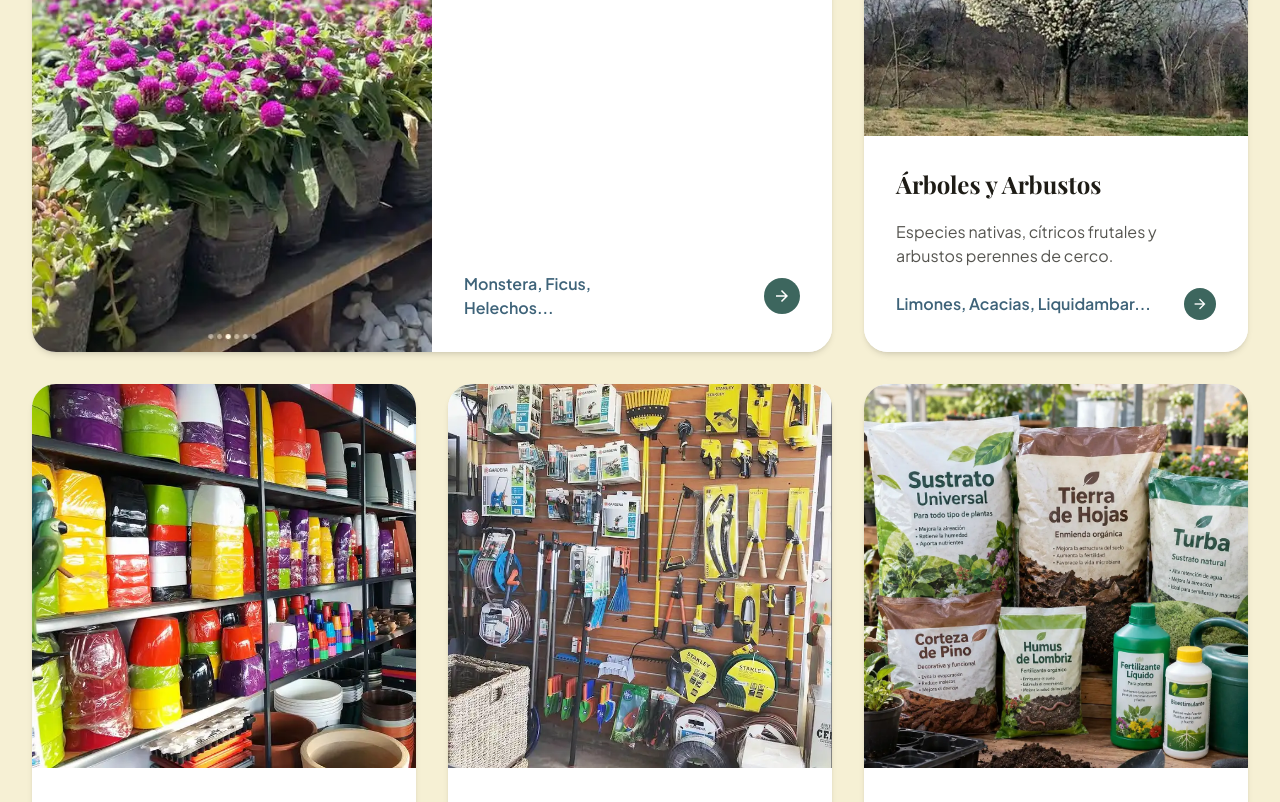
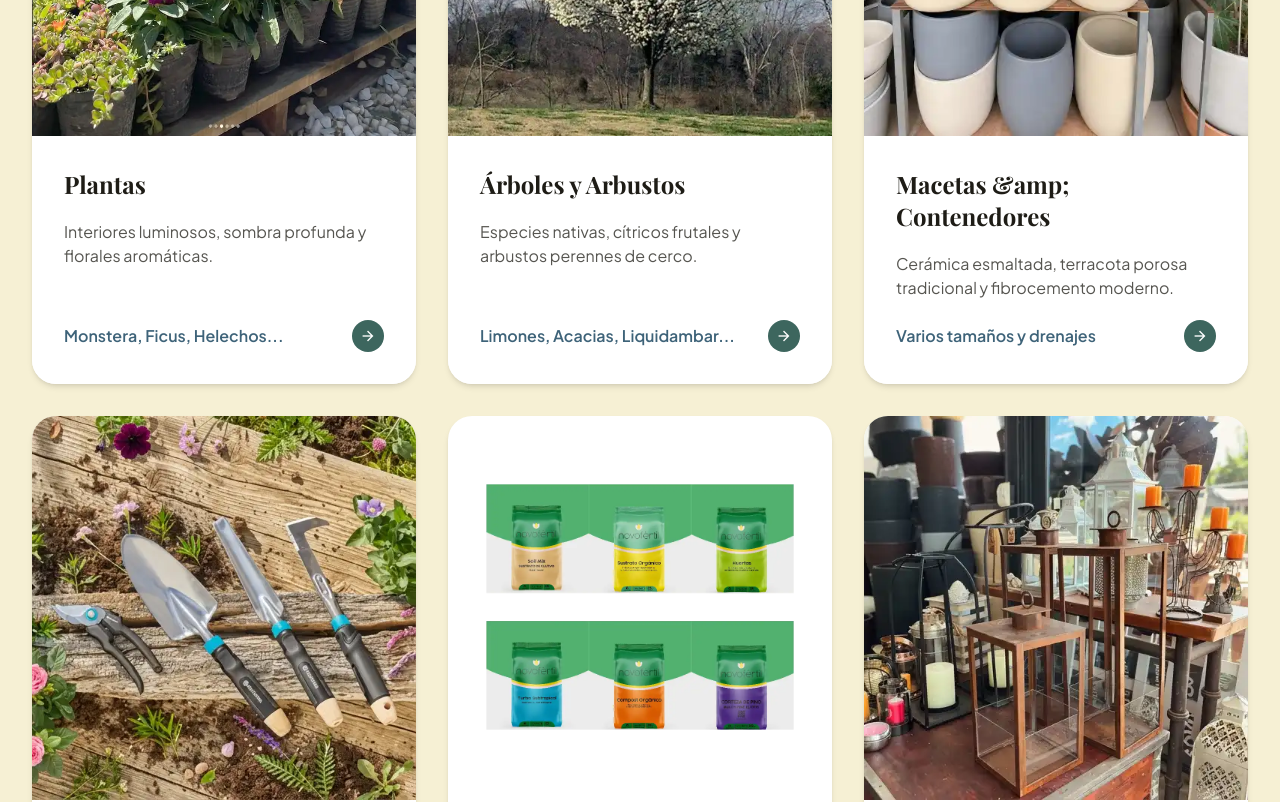
Before and after one commit to lavak00731/vlc, a Next.js app: page /productos in a window 1280 px wide. Shown: the part 800-1602 px from the top of the page. Built offline with nearby package versions, Linux system fonts and the light colour scheme; a web font is replaced by a local one.

Commit message:
change image for macetas

```diff
--- a/src/app/components/Card.tsx
+++ b/src/app/components/Card.tsx
@@ -46,7 +46,7 @@ export const Card = ({
                     </p>
                   </div>
                   <div className="flex items-center justify-between pt-space-sm mt-space-xs">
-                    <span className="font-label-md text-label-md text-secondary font-semibold max-w-[190px]">
+                    <span className="font-label-md text-label-md text-secondary font-semibold max-w-47.5">
                       { footerDescription }
                     </span>
                     <span className="w-9 h-9 rounded-full flex items-center justify-center btn-text-color bg-primary btn-text-color hover:text-on-surface hover:bg-primary-container focus-within:bg-primary-container transition-colors">
--- a/src/app/page.tsx
+++ b/src/app/page.tsx
@@ -313,7 +313,7 @@ export default async function Home() {
                     height="300"
                     loading="lazy"
                     alt=""
-                    src="/macetas.webp"
+                    src="/macetaslistas.webp"
                   />
                 </div>
                 <div className="p-8 grow flex flex-col justify-between bg-surface-container-lowest">
--- a/src/app/productos/page.tsx
+++ b/src/app/productos/page.tsx
@@ -110,7 +110,7 @@ const Productos = async () => {
                   "Interiores luminosos, sombra profunda y florales aromáticas."
                 }
                 footerDescription={"Monstera, Ficus, Helechos..."}
-                spansInTwo={true}
+                spansInTwo={false}
               />
               <Card
                 url={"/productos/arboles-y-arbustos"}
@@ -127,7 +127,7 @@ const Productos = async () => {
               />
               <Card
                 url={"/productos/macetas"}
-                img={"/macetas.webp"}
+                img={"/macetaslistas.webp"}
                 title={"Macetas &amp; Contenedores"}
                 ariaLabel={
                   "Macetas &amp; Contenedores, Cerámica esmaltada, terracota porosa tradicional y fibrocemento moderno."
@@ -140,28 +140,41 @@ const Productos = async () => {
               />
               <Card
                 url={"/productos/herramientas"}
-                img={"/herramientas.webp"}
-                title={"Accesorios &amp; Herramientas"}
+                img={"/herramientasdejardinlistas.webp"}
+                title={"Herramientas de Jardín"}
                 ariaLabel={
-                  "Accesorios &amp; Herramientas, Equipamiento para amantes de las plantas"
+                  "Accesorios y Herramientas, Equipamiento para amantes de las plantas"
                 }
                 description={
-                  "Tijeras de poda japonesas, regaderas de precisión de latón, tutores de musgo y medidores de humedad."
+                  "Tijeras de poda japonesas, regaderas de precisión de latón, rastrillos y otras herramientas para tu lugar preferido."
                 }
                 footerDescription={"Equipamiento para amantes de las plantas"}
                 spansInTwo={false}
               />
               <Card
                 url={"/productos/fertilizantes"}
-                img={"/fertilizantes.webp"}
-                title={"Sustratos &amp; Nutrición"}
+                img={"/novofertil2.webp"}
+                title={"Sustratos & Nutrición"}
                 ariaLabel={
                   "Fertilizantes y sustratos, Mezclas listas y específicas"
                 }
                 description={
-                  "Humus de lombriz, perlita, turba rubia y bioestimulantes biológicos."
+                  "Compost Orgánico, Sustrato Orgánico, Huertas, Turba Subtropical y Corteza de Pino."
                 }
                 footerDescription={"Mezclas listas y específicas"}
+                spansInTwo={false}
+              />
+              <Card
+                url={"/productos/decoracion"}
+                img={"/decoracion.webp"}
+                title={"Deco"}
+                ariaLabel={
+                  "Decoracion"
+                }
+                description={
+                  "Una variedad de productos que incluye plantas artificiales, canastos decorativos, estatuas, faroles y accesorios ornamentales."
+                }
+                footerDescription={"Decoración natural, clásica, moderna o rústica."}
                 spansInTwo={false}
               />
             </ul>
```
Also changed, not shown: public/macetaslistas.webp (added).
